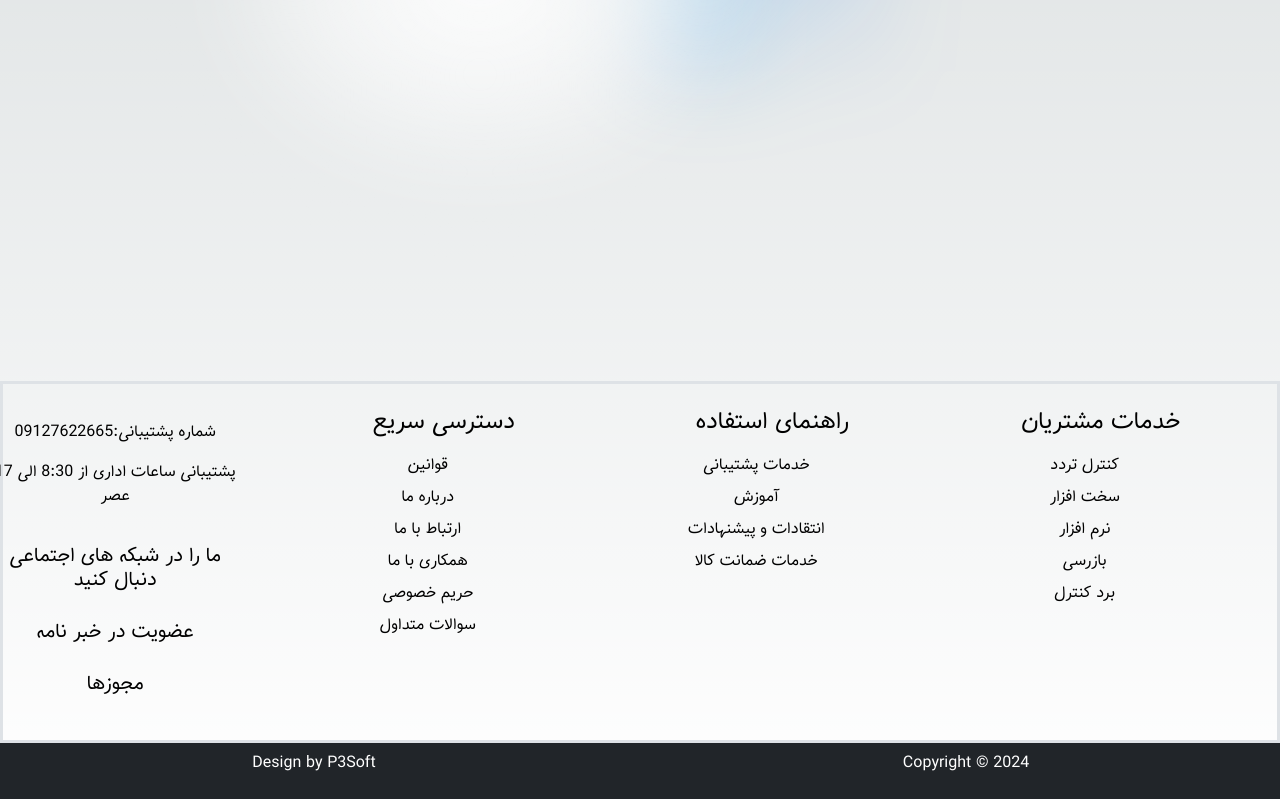
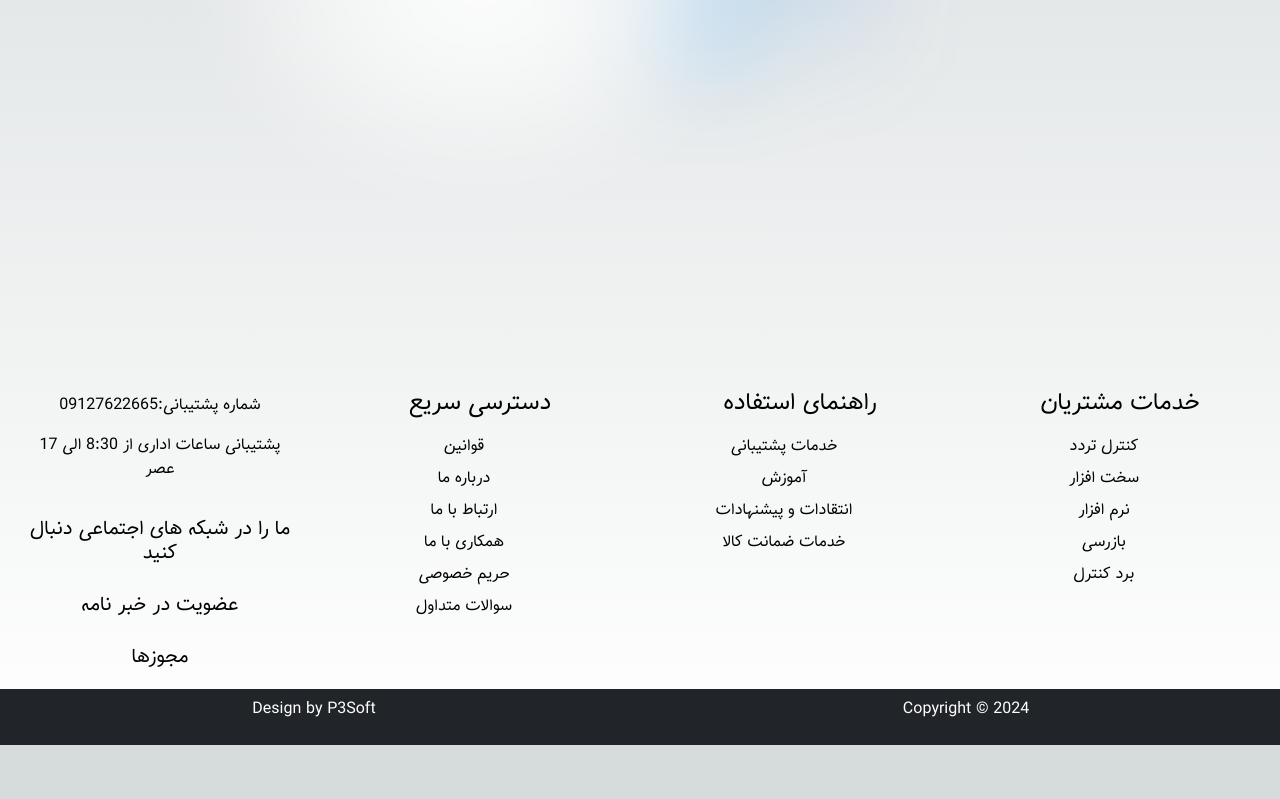
Before and after one commit to ali-khosravani/nextjs, a Next.js app: page / in a window 1280 px wide. Shown: the part 419-1218 px from the top of the page. After the commit the page ends 1164 px from the top, so only its background shows below. Built offline with nearby package versions, Linux system fonts and the light colour scheme.

Commit message:
Update a:hover

```diff
--- a/app/components/layout/Footer/TopFooter.tsx
+++ b/app/components/layout/Footer/TopFooter.tsx
@@ -2,13 +2,10 @@ import React from 'react'
 
 const TopFooter = () => {
   return (
-    <>
-      <footer>
     <div className='container-fluid'>
       <div className="row">
-          <div className='w-100 d-flex justify-content-between border border-3'>
-            <div className='col-lg-3 col-md-6 col-sm-12 col-12 p-3 m-2'>
-              <div>
+          <div className='col-lg-3 col-md-6 col-sm-12 col-12'>
+            <div className='m-1 p-1'>
               <h4>خدمات مشتریان</h4>
               <ul>
                 <li className="pt-2"><a href="/">کنترل تردد</a></li>
@@ -20,8 +17,8 @@ const TopFooter = () => {
             </div>
 
           </div>
-            <div className='col-lg-3 col-md-6 col-sm-12 col-12 p-3 m-2'>
-              <div>
+          <div className='col-lg-3 col-md-6 col-sm-12 col-12'>
+            <div className='m-1 p-1'>
               <h4>راهنمای استفاده</h4>
               <ul>
                 <li className="pt-2"><a href="/">خدمات پشتیبانی</a></li>
@@ -32,8 +29,8 @@ const TopFooter = () => {
               </ul>
             </div>
           </div>
-            <div className='col-lg-3 col-md-6 col-sm-12 col-12 p-3 m-2'>
-              <div>
+          <div className='col-lg-3 col-md-6 col-sm-12 col-12'>
+            <div className='m-1 p-1'>
               <h4>دسترسی سریع</h4>
               <ul>
                 <li className="pt-2"><a href="/Rule">قوانین</a></li>
@@ -46,7 +43,7 @@ const TopFooter = () => {
             </div>
 
           </div>
-            <div className='col-lg-3 col-md-6 col-sm-12 col-12 p-3 m-2'>
+          <div className='col-lg-3 col-md-6 col-sm-12 col-12'>
             <div className='p-2 m-1'>
               <p>شماره پشتیبانی:09127622665</p>
               <p>پشتیبانی ساعات اداری از 8:30 الی 17 عصر</p>
@@ -63,10 +60,6 @@ const TopFooter = () => {
           </div>
         </div>
       </div>
-        </div>
-
-      </footer>
-    </>
   )
 }
 
--- a/app/globals.css
+++ b/app/globals.css
@@ -117,6 +117,11 @@ a {
   color: inherit;
   text-decoration: none;
 }
+a:hover{
+  color: inherit;
+  text-shadow: #00000010;
+  opacity: 0.5;
+}
 
 @media (prefers-color-scheme: dark) {
   html {
```
Lines whose indentation alone changed are shown as unchanged.
